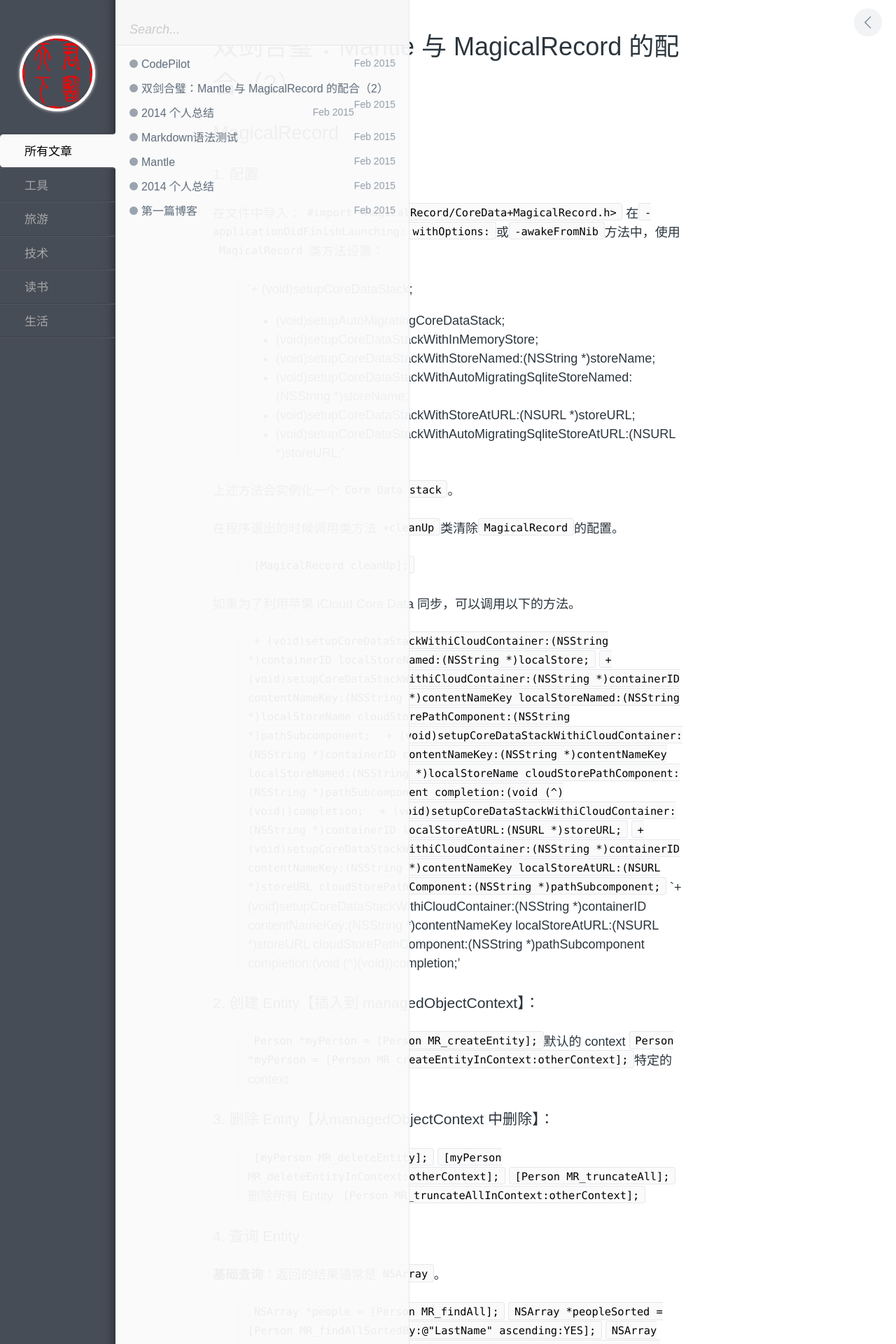
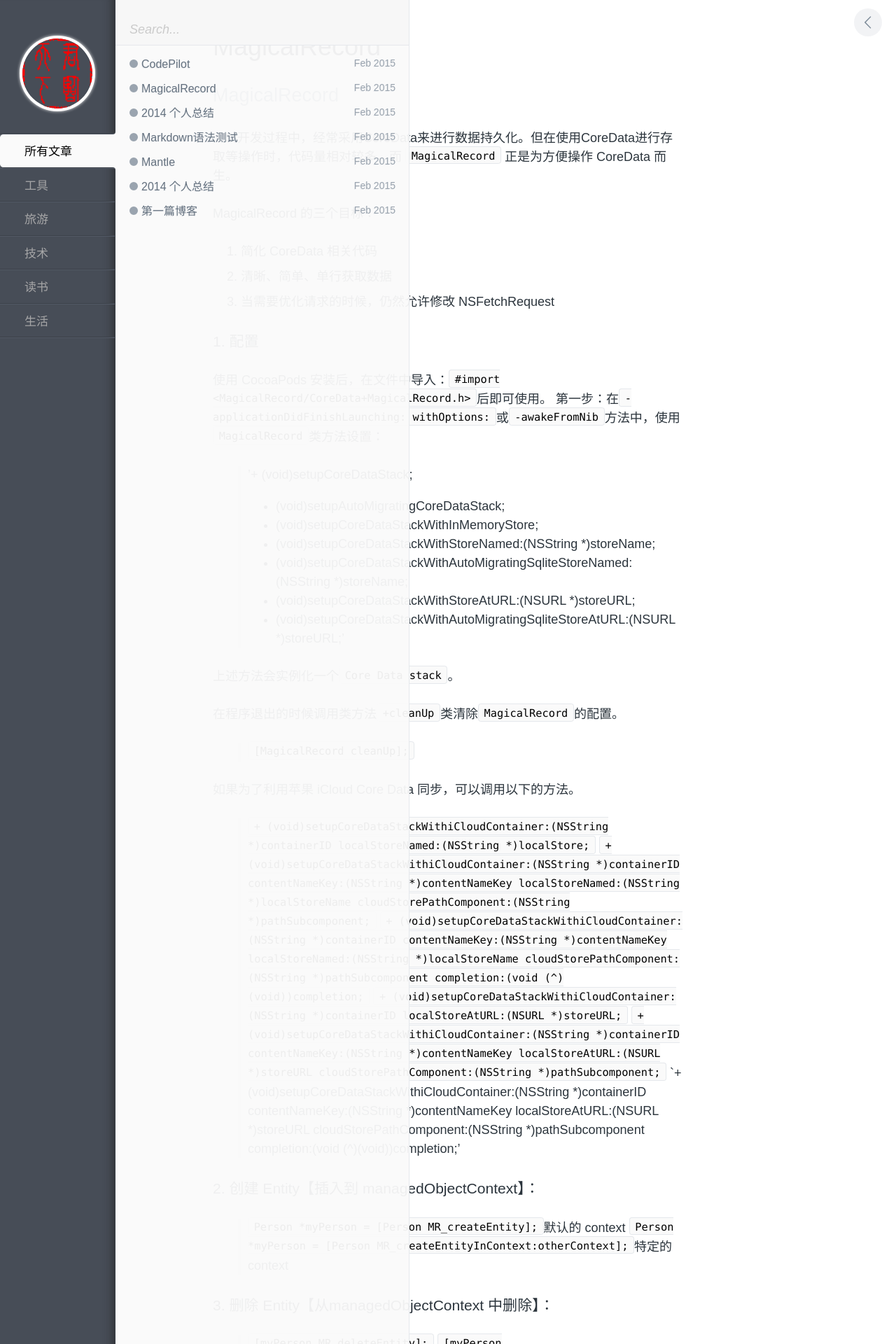
Before and after one commit to kingstal/kingstal.github.io, a Jekyll site: the page built from _posts/2015-02-10-tech-iOS-MagicalRecord.md, in a window 1280 px wide. Shown: the top 1920 px of the page at 70% size. Built offline with Jekyll 4.4.1, drawn with Linux system fonts in a browser that asks for light colours; some of the changed text lies outside the part shown.

Commit message:
finish MagicalRecord-1

```diff
--- a/_posts/2015-02-10-tech-iOS-MagicalRecord.md
+++ b/_posts/2015-02-10-tech-iOS-MagicalRecord.md
@@ -1,18 +1,25 @@
 ---
 layout: post
-title: 双剑合璧：Mantle 与 MagicalRecord 的配合（2）
+title: MagicalRecord
 category: 技术
-tags: JSON,Mantle,MagicalRecord,Core Data
-keywords: JSON,Mantle,MagicalRecord,Core Data
-description: Mantle 用于 JSON 和 Model 之间的转换，而 MagicalRecord 则方便将转换后的 Model 用于 Core Data 操作
+tags: JSON,MagicalRecord,Core Data
+keywords: JSON,MagicalRecord,Core Data
+description: MagicalRecord 可简化 Core Data 操作的代码，并支持将 JSON 导入 Core Data
 ---
 
 
-## MagicalRecord
+## [MagicalRecord](https://github.com/magicalpanda/MagicalRecord)
+iOS 开发过程中，经常采用CoreData来进行数据持久化。但在使用CoreData进行存取等操作时，代码量相对较多。而 `MagicalRecord` 正是为方便操作 CoreData 而生。
+
+MagicalRecord 的三个目标：
+
+1. 简化 CoreData 相关代码
+2. 清晰、简单、单行获取数据
+3. 当需要优化请求的时候，仍然允许修改 NSFetchRequest
 
 ### 1. 配置
-在文件中导入：`#import <MagicalRecord/CoreData+MagicalRecord.h>`
-在`- applicationDidFinishLaunching: withOptions:`或`-awakeFromNib`方法中，使用`MagicalRecord`类方法设置：
+使用 CocoaPods 安装后，在文件中导入：`#import <MagicalRecord/CoreData+MagicalRecord.h>`后即可使用。
+第一步：在`- applicationDidFinishLaunching: withOptions:`或`-awakeFromNib`方法中，使用`MagicalRecord`类方法设置：
 
 >'+ (void)setupCoreDataStack;
 + (void)setupAutoMigratingCoreDataStack;
@@ -140,54 +147,42 @@ description: Mantle 用于 JSON 和 Model 之间的转换，而 MagicalRecord
     + (void) saveUsingCurrentThreadContextWithBlockAndWait:(void (^)(NSManagedObjectContext *localContext))block;
     {% endhighlight %}
 
-
-要进行 Core Data 操作，必须有相应的 Entity，接[上一篇的案例]，我们新建如下实体：
-![实体](/Users/Arthur/Dropbox/blog/kingstal.github.io/assets/image/mantlemagicalrecord2-1.png)
-
-
-    {% highlight objective-c %}
-    // MemberManaged.h
-    @interface MemberManaged : NSManagedObject
-    @property(nonatomic, retain) NSString *memberID;
-    @property(nonatomic, retain) NSString *mobilePhone;
-    @property(nonatomic, retain) NSDate *createDate;
-    @property(nonatomic, retain) NSNumber *goldNumber;
-    @property(nonatomic, retain) NSNumber *age;
-    @property(nonatomic, retain) NSNumber *isVip;
-    @property(nonatomic, retain) NSString *url;
-    {% endhighlight %}
-
-## Mantle 和 MagicalRecord 的结合
-### 实现`<MTLManagedObjectSerializing>`协议中的相应方法：
-
-> `Member.m`
+下面看一个实例：
 
 
 
     {% highlight objective-c %}
-    //表示Member类对应的实体类是MemberManaged
-    + (NSString *)managedObjectEntityName{
-        return @"MemberManaged";
+    // 0. setup
+    [MagicalRecord setupCoreDataStackWithStoreNamed:@"Model"];
+
+    // 1. insert
+    for (int i = 1; i < 5; i++) {
+        Person* p = [Person MR_createEntity];
+        p.name = [NSString stringWithFormat:@"p%d", i];
+        p.age = [NSNumber numberWithInt:i];
     }
 
-    //表示Member类向MemberManaged类转换的字段映射，因为Member类的字段名是相同，所以这里返回nil
-    + (NSDictionary *)managedObjectKeysByPropertyKey{
-        return nil;
-    }
+    // 2. delete
+    Person* pd = [Person MR_findFirst];
+    [pd MR_deleteEntity];
 
-    //表示Member的url向MemberManaged的url字段值转换，由 Model——>Entity
-    + (NSValueTransformer *)entityAttributeTransformerForKey:(NSString *)key{
-        if ([key isEqualToString:@"url"]) {
-            return [MTLValueTransformer reversibleTransformerWithBlock:^id(NSURL *url) {
-                return url.absoluteString;
-            }];
+    // 3. update
+    Person* pu = [Person MR_findFirstByAttribute:@"name" withValue:@"p2"];
+    pu.name = @"p22";
+
+    // 4. save
+    [[NSManagedObjectContext MR_defaultContext] MR_saveToPersistentStoreWithCompletion:^(BOOL success, NSError* error) {
+        if (success) {
+            NSLog(@"***save success!***");
         }
-        else{
-            return nil;
+        else {
+            NSLog(@"***save failure!***");
         }
-    }
+    }];
     {% endhighlight %}
 
+
+上述主要讲了如何使用`MagicalRecord`来简化 CoreData 操作的代码，下一篇将主要介绍![如何使用`MagicalRecord`向 CoreData 导入 JSON 数据](http://kingstal.github.io/2015/02/11/tech-iOS-MagicalRecord-2.html)。
 
 
 
```
Also changed, not shown: _posts/2015-02-09-tech-iOS-Mantle.md (+1 -1 lines).
